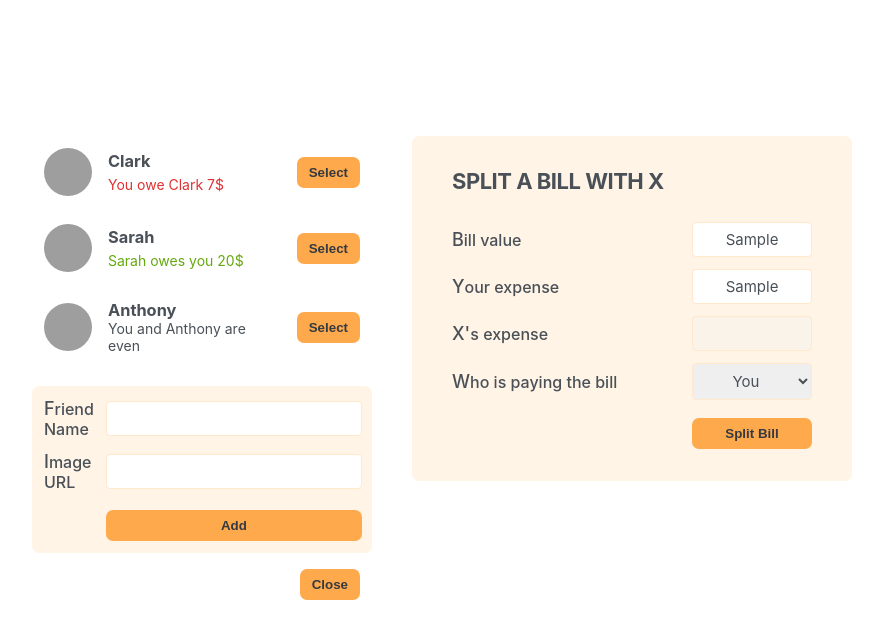
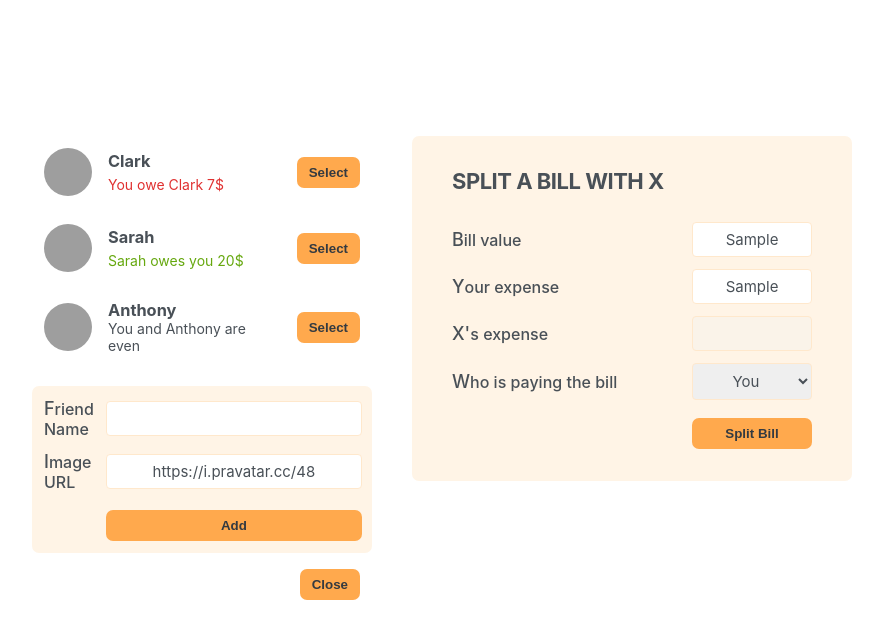
Before and after one commit to MikayelGyogchyan/eant-and-split, a React (Create React App) app in the folder eat-and-split/: page / in a window 1280 px wide. Both pictures are taken after typing "Sample", "Sample" into the empty fields and a click on the button "Add friend". Shown: the top 638 px of the page, without its empty margins (198-1081 px from the left). Built offline with nearby package versions, Linux system fonts and the light colour scheme; grey boxes are pictures that could not be loaded.

Commit message:
Adding a new Friend

```diff
--- a/eat-and-split/src/App.jsx
+++ b/eat-and-split/src/App.jsx
@@ -1,5 +1,4 @@
 import { useState } from "react";
-
 
 const initialFriends = [
   {
@@ -22,33 +21,44 @@ const initialFriends = [
   },
 ];
 
-function Button({children, onClick}) {
+function Button({ children, onClick }) {
   return (
-    <button className="button" onClick={onClick}>{children}</button>
-  )
+    <button className="button" onClick={onClick}>
+      {children}
+    </button>
+  );
 }
 
 export default function App() {
-  const [showAddFriend, setShowAddFriend] = useState(false)
+
+  const [friends, setFriends] = useState(initialFriends);
+  const [showAddFriend, setShowAddFriend] = useState(false);
 
   function handleShowAddFriend() {
-    setShowAddFriend(show => !show)
+    setShowAddFriend((show) => !show);
   }
+
+  function handleAddFriend(friend) {
+    setFriends(friends => [...friends, friend])
+    setShowAddFriend(false)
+  }
+
   return (
     <div className="app">
       <div className="sidebar">
-        <FriendsList />
-        {showAddFriend && <FormAddFriend/>}
-        <Button onClick={handleShowAddFriend}>{showAddFriend ? "Close" : "Add friend"}</Button>
+        <FriendsList friends={friends}/>
+        {showAddFriend && <FormAddFriend onAddFriend={handleAddFriend}/>}
+        <Button onClick={handleShowAddFriend}>
+          {showAddFriend ? "Close" : "Add friend"}
+        </Button>
       </div>
 
-      <FormSplitBill/>
+      <FormSplitBill />
     </div>
   );
 }
 
-function FriendsList() {
-  const friends = initialFriends;
+function FriendsList({friends}) {
 
   return (
     <ul>
@@ -82,13 +92,42 @@ function Friend({ friend }) {
   );
 }
 
-function FormAddFriend() {
+function FormAddFriend({onAddFriend}) {
+  const [name, setName] = useState("");
+  const [image, setImage] = useState("https://i.pravatar.cc/48");
+
+  function handleSubmit(e) {
+    e.preventDefault()
+
+    if(!name || !image) return
+
+    const id = crypto.randomUUID()
+    const newFriend = {
+      id,
+      name,
+      image: `${image}?=${id}`,
+      balance: 0,
+
+    }
+    onAddFriend(newFriend)
+    setName('')
+    setImage('https://i.pravatar.cc/48')
+  }
+
   return (
-    <form className="form-add-friend">
+    <form className="form-add-friend" onSubmit={handleSubmit}>
       <label>Friend Name</label>
-      <input type="text" />
+      <input
+        type="text"
+        value={name}
+        onChange={(e) => setName(e.target.value)}
+      />
       <label>Image URL</label>
-      <input type="text" />
+      <input
+        type="text"
+        value={image}
+        onChange={(e) => setImage(e.target.value)}
+      />
 
       <Button>Add</Button>
     </form>
@@ -107,7 +146,7 @@ function FormSplitBill() {
       <input type="text" />
 
       <label>X's expense</label>
-      <input type="text" disabled/>
+      <input type="text" disabled />
 
       <label>Who is paying the bill</label>
       <select>
@@ -117,5 +156,5 @@ function FormSplitBill() {
 
       <Button>Split Bill</Button>
     </form>
-  )
+  );
 }
```
